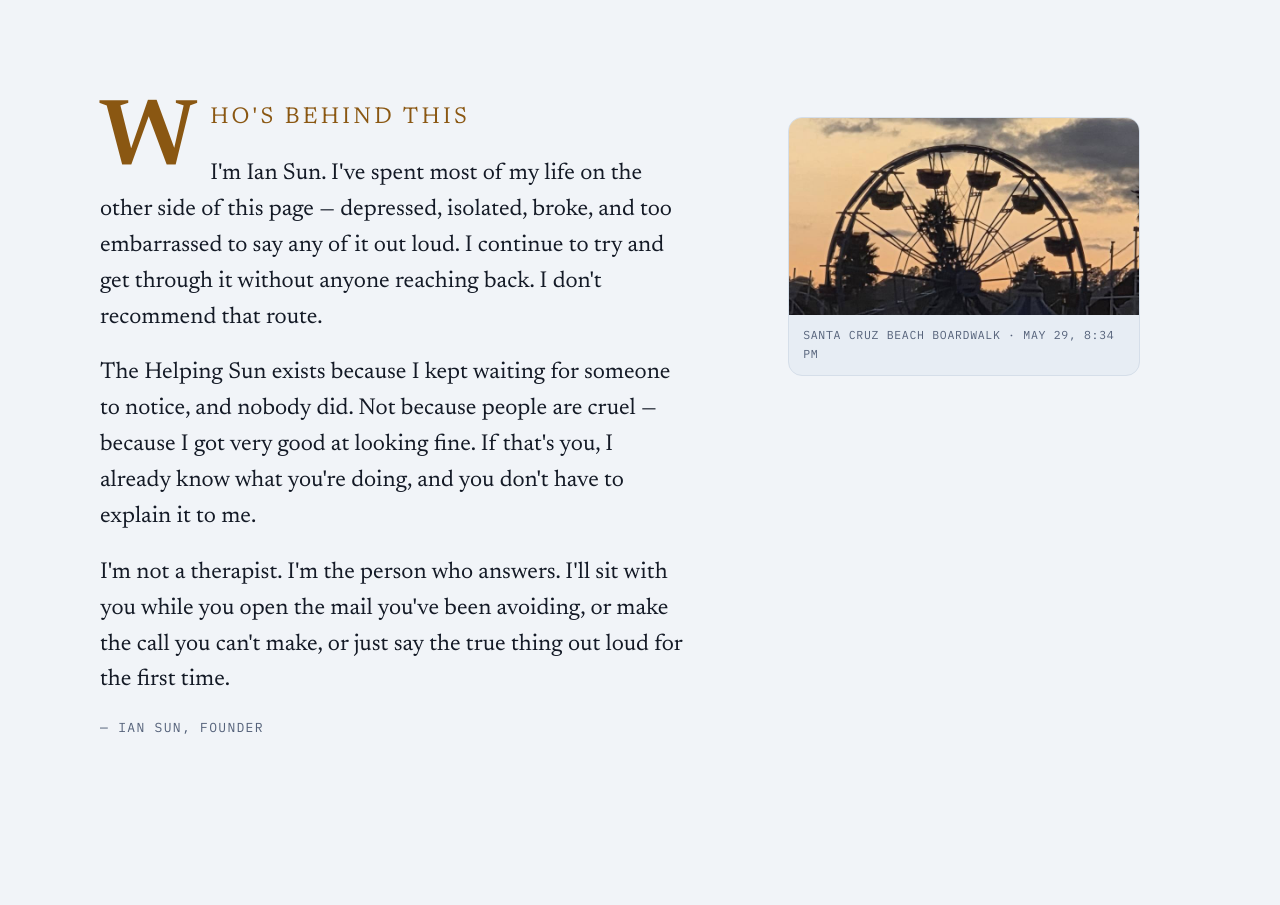
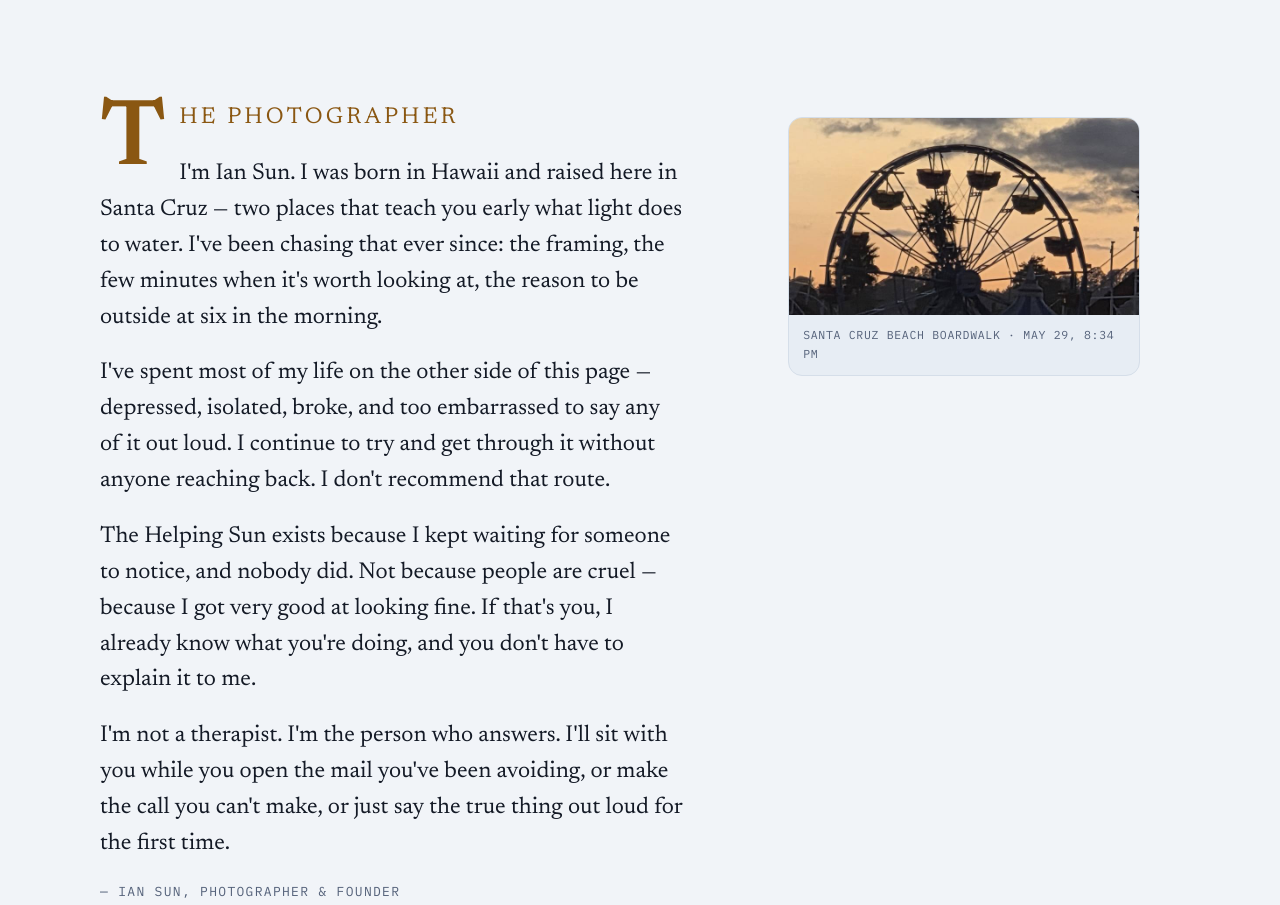
Before and after one commit to World-Swap/the-helping-sun, a plain HTML site: page site/index.html in a window 1280 px wide. Shown: the part 4096-5001 px from the top of the page. Drawn offline with Linux system fonts and the light colour scheme.

Commit message:
Add Ian origin to the story and an artist line to the archive
Born in Hawaii, raised in Santa Cruz, with a lifelong eye for framing
and for beauty. That opens the story now, which matters more since the
site leads with the photography: someone buying a print wants to know
who took it before they read about peer support.

His own three paragraphs are untouched apart from moving his name into
the new opening line so it is not introduced twice. The section eyebrow
becomes The photographer and the signature becomes photographer and
founder.

Co-Authored-By: Claude Opus 5 <noreply@anthropic.com>
Claude-Session: https://claude.ai/code/session_01UXf3Si2wZLq139BBeWB2oA

```diff
--- a/site/index.html
+++ b/site/index.html
@@ -465,11 +465,12 @@ dialog.lb::backdrop{background:#070B12}
   <div class="wrap">
     <div class="story">
       <div>
-        <p class="eyebrow">Who's behind this</p>
-        <p>I'm Ian Sun. I've spent most of my life on the other side of this page — depressed, isolated, broke, and too embarrassed to say any of it out loud. I continue to try and get through it without anyone reaching back. I don't recommend that route.</p>
+        <p class="eyebrow">The photographer</p>
+        <p>I'm Ian Sun. I was born in Hawaii and raised here in Santa Cruz — two places that teach you early what light does to water. I've been chasing that ever since: the framing, the few minutes when it's worth looking at, the reason to be outside at six in the morning.</p>
+        <p>I've spent most of my life on the other side of this page — depressed, isolated, broke, and too embarrassed to say any of it out loud. I continue to try and get through it without anyone reaching back. I don't recommend that route.</p>
         <p>The Helping Sun exists because I kept waiting for someone to notice, and nobody did. Not because people are cruel — because I got very good at looking fine. If that's you, I already know what you're doing, and you don't have to explain it to me.</p>
         <p>I'm not a therapist. I'm the person who answers. I'll sit with you while you open the mail you've been avoiding, or make the call you can't make, or just say the true thing out loud for the first time.</p>
-        <p class="sig">— Ian Sun, founder</p>
+        <p class="sig">— Ian Sun, photographer &amp; founder</p>
       </div>
       <figure class="figure">
         <img src="img/ferris-wheel-800.jpg" alt="The Boardwalk ferris wheel in silhouette against a peach-colored dusk" loading="lazy" width="800" height="450">
```
Also changed, not shown: site/prints.html (+2 -0 lines), 1 other file.
